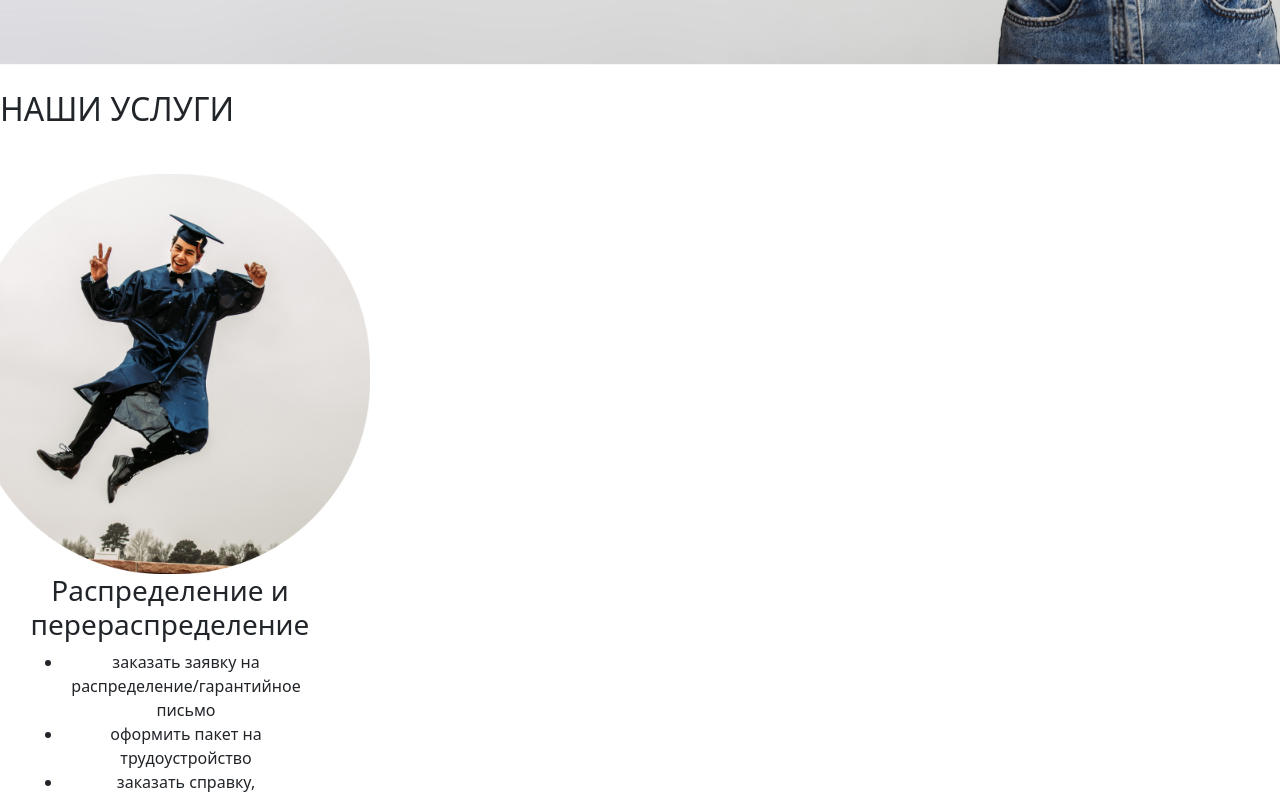
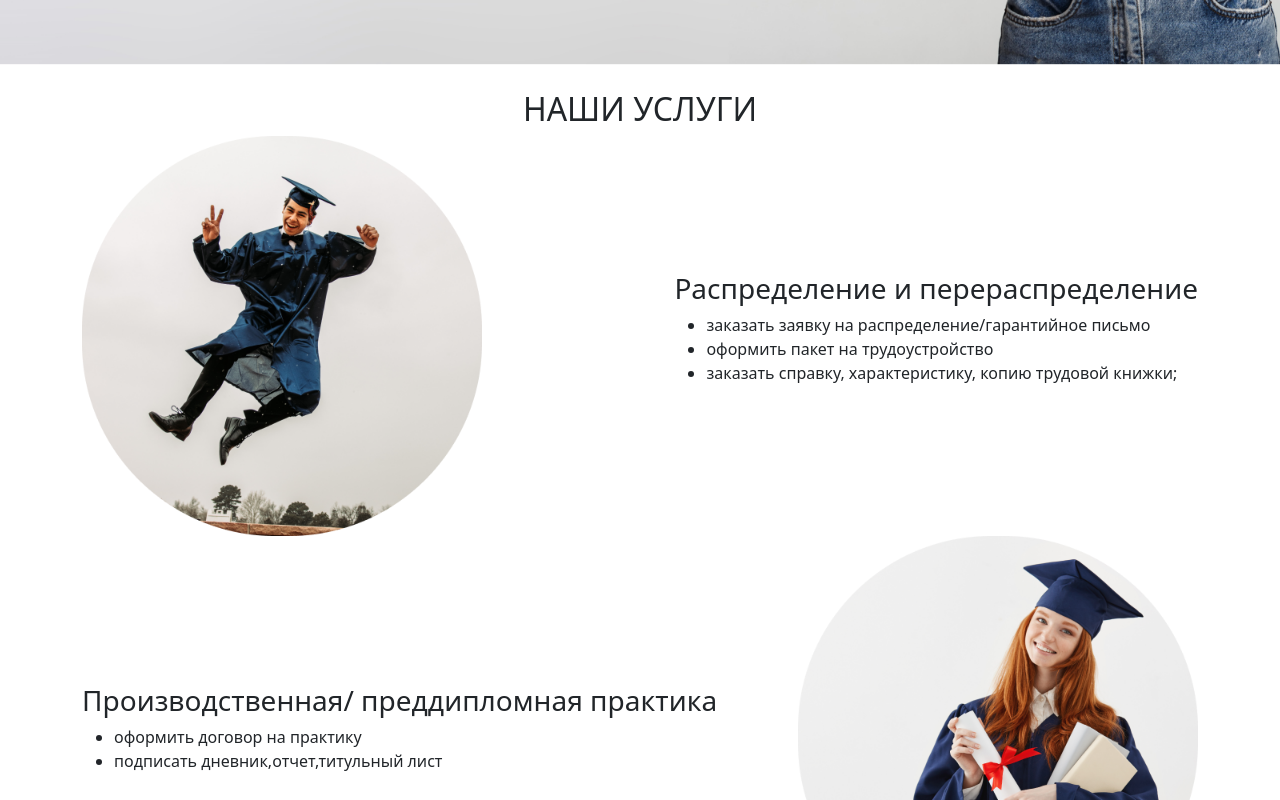
Before and after one commit to kukushkinaIra/raspr, a React (Create React App) app: page / in a window 1280 px wide. Shown: the part 740-1540 px from the top of the page. Built offline with nearby package versions, Linux system fonts and the light colour scheme.

Commit message:
change service styles

```diff
--- a/src/App.css
+++ b/src/App.css
@@ -131,18 +131,21 @@ section.main{
 }
 
 /* servise style */
+.services_block{
+  padding-bottom: 20px;
+}
 
-.services h2{
+.services_block h2{
   text-align: center;
   margin-top: 25px;
 }
 
-.services img{
+.services_block img{
   width: 400px;
   height: 400px;
 }
 
-.service{
+.service_block{
   display: flex;
   flex-wrap: wrap;
   justify-content: space-between;
@@ -377,6 +380,9 @@ footer{
   color: #000000!important;
 }
 
+/* .nav-pills:hover {
+  --bs-nav-pills-link-active-bg: #000000!important;
+} */
 
 .service hr{
   width: 100%;
--- a/src/components/mainPage/parts/Service.jsx
+++ b/src/components/mainPage/parts/Service.jsx
@@ -5,10 +5,10 @@ import serviceBoy from "./images/jump_student 1.png"
 
 function Service(){
     return(
-        <section className="services">
+        <section className="services_block">
             <h2>Наши услуги</h2>
             <div className="container">
-                <div className="service">
+                <div className="service_block">
                     <div>
                         <img src={serviceBoy} />
                     </div>
@@ -21,7 +21,7 @@ function Service(){
                         </ul>
                     </div>
                 </div>
-                <div className="service">
+                <div className="service_block">
                     <div className="service_text">
                         <h3>Производственная/
                             преддипломная практика</h3>
```
